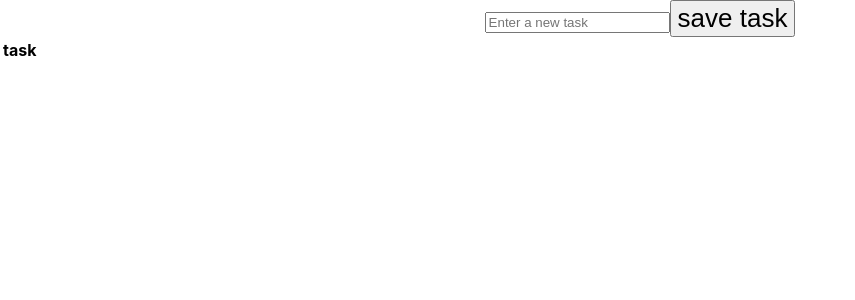
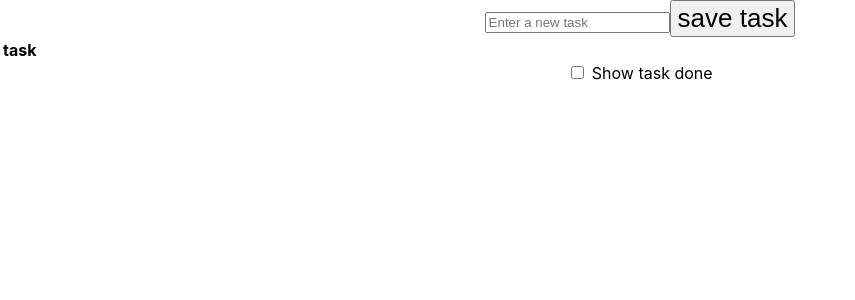
Before and after one commit to 1001-caleb/react-toDo, a React (Vite) app: page / in a window 1280 px wide. Shown: the top 300 px of the page, without its empty margins (0-855 px from the left). Built offline with nearby package versions, Linux system fonts and the light colour scheme.

Commit message:
tasks done table

```diff
--- a/src/App.jsx
+++ b/src/App.jsx
@@ -6,6 +6,7 @@
 function App() {
 
   const [taskItems, setTaskItems] = useState([]);
+  const [showCompleted, setShowCompleted] = useState(false);
 
   {/* añadimos el nombre de nuestra tarea ingresada al array de objetos */ }
   const createNewTask = (taskName) => {
@@ -40,6 +41,14 @@
       {/* pasamos como props la función para crear una nueva tarea */}
       <TaskCreator createNewTask={createNewTask} />
       <TaskTable tasks={taskItems} toggleTask={toggleTask} />
+      <div>
+        <input type="checkbox" onChange={e => setShowCompleted(!showCompleted)} /> <label>Show task done</label>
+      </div>
+      {
+        showCompleted == true && (
+          <TaskTable tasks={taskItems} toggleTask={toggleTask} showCompleted={showCompleted} />
+        )
+      }
     </div>
   )
 }
--- a/src/components/TaskRow.jsx
+++ b/src/components/TaskRow.jsx
@@ -1,12 +1,13 @@
-export const TaskRow = ({task, toggleTask}) => {
+export const TaskRow = ({ task, toggleTask }) => {
     return (
         <tr>
-            <td>{task.name}</td>
-            <input
-                type='checkbox'
-                checked={task.done}
-                onChange={() => toggleTask(task)}
-            />
+            <td>{task.name}
+                <input
+                    type='checkbox'
+                    checked={task.done}
+                    onChange={() => toggleTask(task)}
+                />
+            </td>
         </tr>
     )
 }
--- a/src/components/TaskTable.jsx
+++ b/src/components/TaskTable.jsx
@@ -1,6 +1,20 @@
 import { TaskRow } from "./TaskRow"
 
-export const TaskTable = ({ tasks, toggleTask }) => {
+export const TaskTable = ({ tasks, toggleTask, showCompleted = false }) => {
+
+    const taskTablesRows = (doneValue) => {
+
+        return (
+            // recorremos el array de objetos de tareas y por cada tarea mostramos su nombre en una tabla.
+            // filtramos antes para mostrar las tareas realizadas y las que no en sus respectivas tablas
+            tasks
+                .filter(task => task.done === doneValue)
+                .map(task => (
+                    <TaskRow task={task} key={task.name} toggleTask={toggleTask} />
+                ))
+        )
+    }
+
     return (
         <table>
             <thead>
@@ -11,11 +25,8 @@
                 </tr>
             </thead>
             <tbody>
-                {/* recorremos el array de objetos de tareas y por cada tarea mostramos su nombre en una tabla. */}
                 {
-                    tasks.map(task => (
-                        <TaskRow task={task} key={task.name} toggleTask={toggleTask}/>
-                    ))
+                    taskTablesRows(showCompleted)
                 }
             </tbody>
         </table>
```
